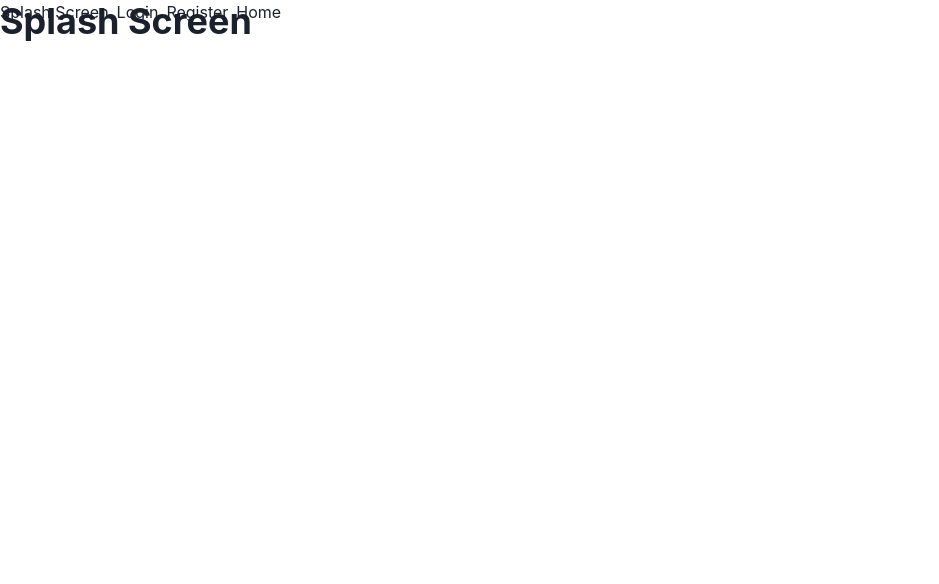
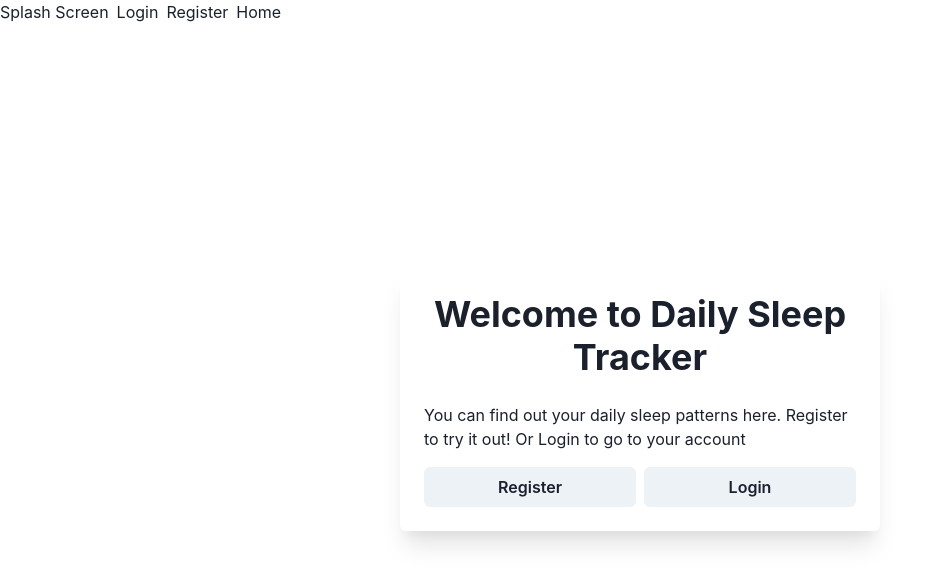
Before and after one commit to rizquadnan/daily-sleep-tracker, a React (Create React App) app: page / in a window 1280 px wide. Shown: the top 584 px of the page, without its empty margins (0-939 px from the left). Built offline with nearby package versions, Linux system fonts and the light colour scheme.

Commit message:
feat: add splash screen

```diff
--- /dev/null
+++ b/src/pages/SplashScreen/SplashScreen.tsx
@@ -0,0 +1,52 @@
+import {
+  Box,
+  Button,
+  ButtonGroup,
+  Center,
+  Container,
+  Heading,
+  Text,
+  VStack,
+} from '@chakra-ui/react'
+import React from 'react'
+import { pxToRem } from 'utils'
+
+export function SplashScreen() {
+  return (
+    <Container>
+      <Center minH="100vh">
+        <VStack
+          shadow="xl"
+          borderRadius="md"
+          padding="6"
+          w="100%"
+          maxW={pxToRem(480)}
+          alignItems="strech"
+          spacing="24px"
+        >
+          <Heading as="h1" textAlign="center">
+            Welcome to Daily Sleep Tracker
+          </Heading>
+          <VStack spacing="16px">
+            <Box>
+              <Text>
+                You can find out your daily sleep patterns here. Register to try
+                it out! Or Login to go to your account
+              </Text>
+            </Box>
+            <ButtonGroup w="100%">
+              <Button flex="1" onClick={() => alert('register')}>
+                Register
+              </Button>
+              <Button flex="1" onClick={() => alert('login')}>
+                Login
+              </Button>
+            </ButtonGroup>
+          </VStack>
+        </VStack>
+      </Center>
+    </Container>
+  )
+}
+
+export default SplashScreen
--- /dev/null
+++ b/src/pages/SplashScreen/index.ts
@@ -0,0 +1 @@
+export * from "./SplashScreen";
--- a/src/pages/index.ts
+++ b/src/pages/index.ts
@@ -1,3 +1,4 @@
 export * from "./Login";
 export * from "./Register";
 export * from "./Home";
+export * from "./SplashScreen";
--- a/src/routes/RootRoutes.tsx
+++ b/src/routes/RootRoutes.tsx
@@ -1,6 +1,6 @@
 import { Heading, Link, Wrap } from '@chakra-ui/react'
 import { Routes, Route, Link as RouterLink } from 'react-router-dom'
-import { Home, Login, Register } from 'pages'
+import { Home, Login, Register, SplashScreen } from 'pages'
 import { ROUTES } from './constant'
 
 export function RootRoutes() {
@@ -9,7 +9,7 @@ export function RootRoutes() {
       <nav>
         <Wrap as="ul" position="fixed" top="0" left="0">
           <li>
-            <Link as={RouterLink} to="/">
+            <Link as={RouterLink} to={ROUTES.splashScreen}>
               Splash Screen
             </Link>
           </li>
@@ -35,7 +35,7 @@ export function RootRoutes() {
         <Route path={ROUTES.login} element={<Login />} />
         <Route path={ROUTES.register} element={<Register />} />
         <Route path={ROUTES.home} element={<Home />} />
-        <Route path="/" element={<Heading>Splash Screen</Heading>} />
+        <Route path={ROUTES.splashScreen} element={<SplashScreen />} />
         <Route path="*" element={<Heading>Not found</Heading>} />
       </Routes>
     </div>
--- a/src/routes/constant.ts
+++ b/src/routes/constant.ts
@@ -2,4 +2,5 @@ export const ROUTES = {
   login: "/login",
   register: "/register",
   home: "/home",
+  splashScreen: "/",
 };
```
Also changed, not shown: 2 other files (tests, documents, lock files or other folders).
